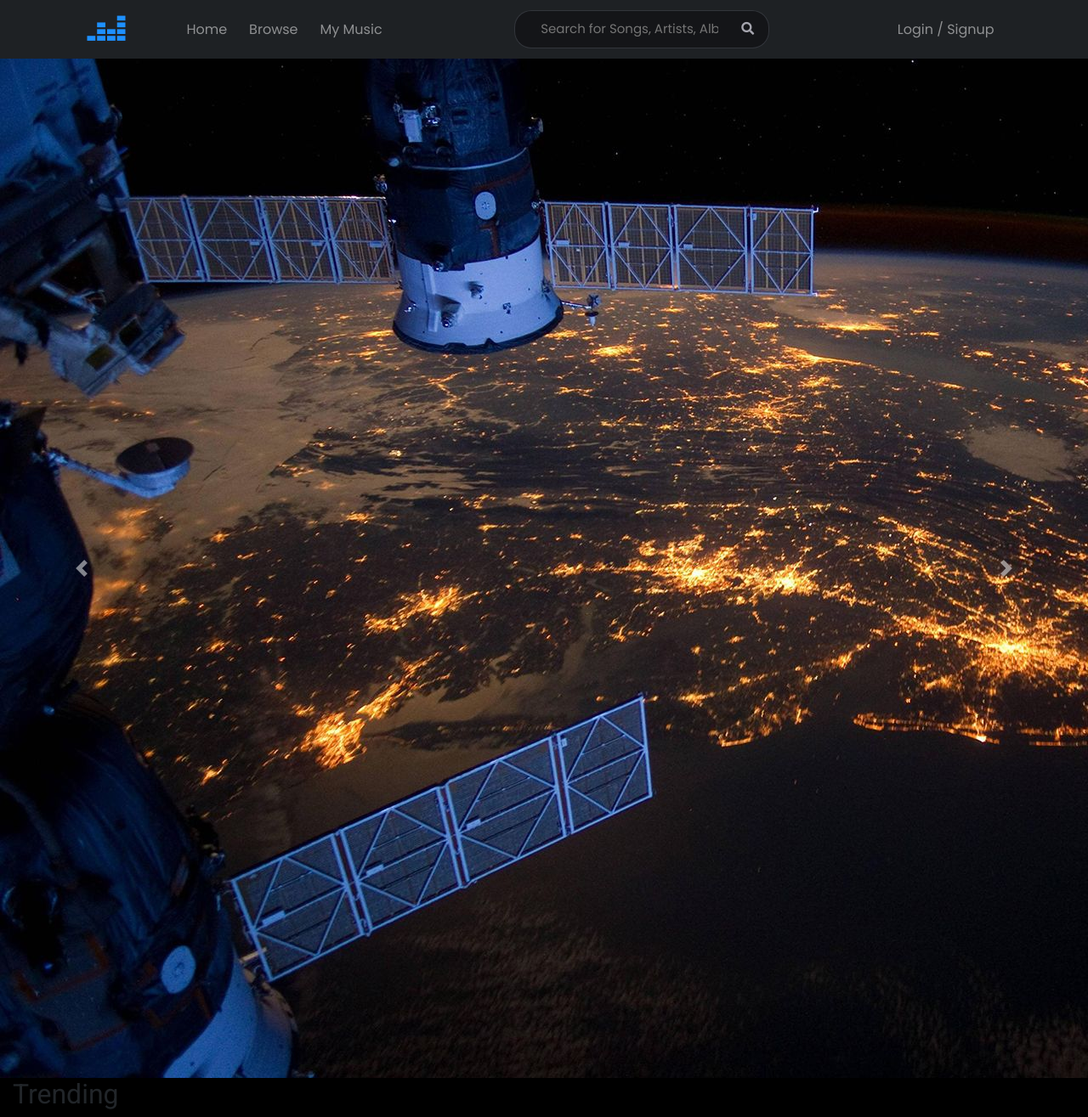
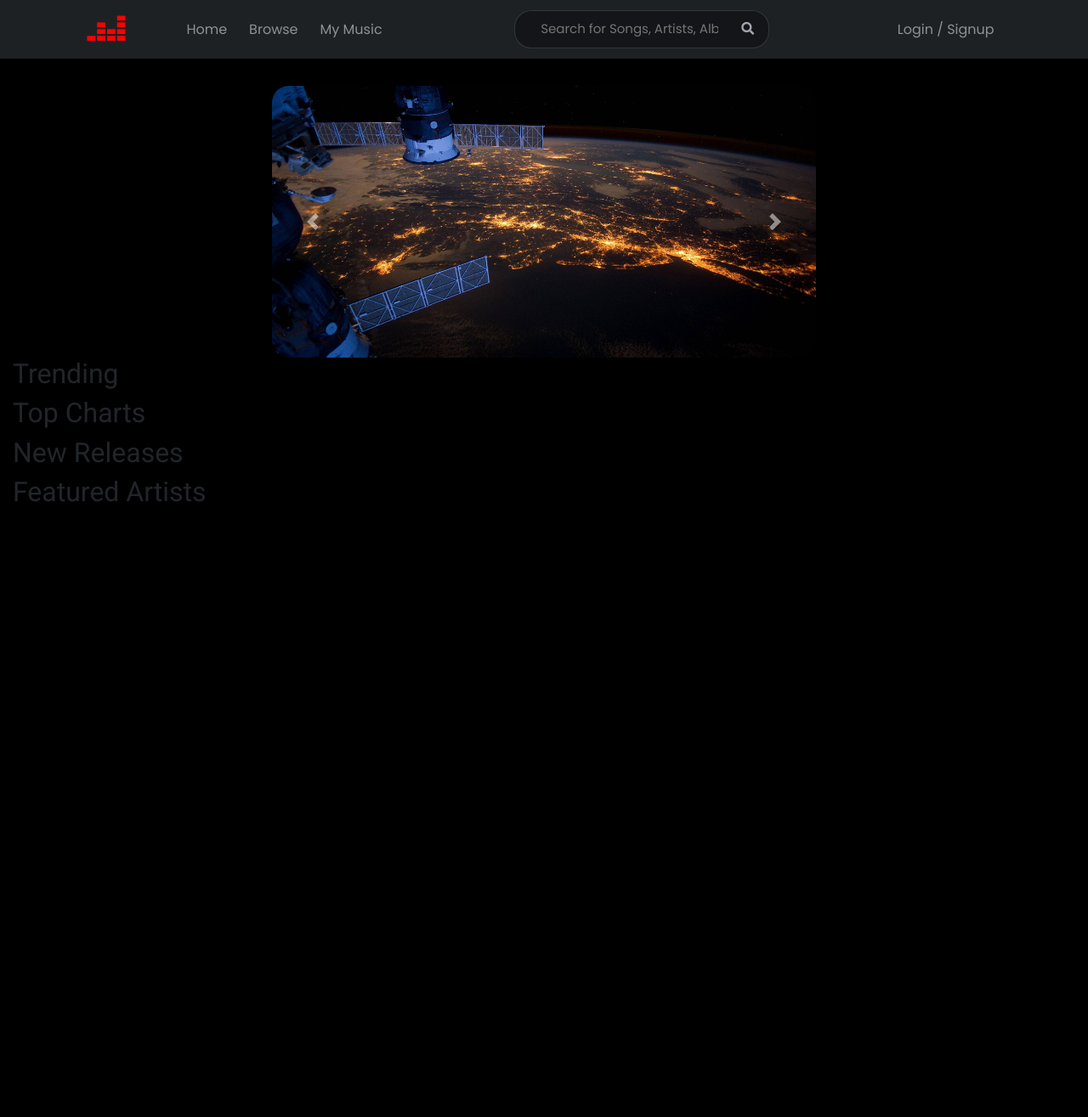
Before and after one commit to rishi4d/FYProject, a PHP site: page / in a window 1280 px wide. Shown: the whole page at 85% size. After the commit the page ends 590 px from the top, so only its background shows below. Run offline with PHP 8.4, Linux system fonts and the light colour scheme; some libraries are stand-ins or nearby versions.

Commit message:
Finished Carousel 1.0 and Added 4 sections.

```diff
--- a/index.html
+++ b/index.html
@@ -36,7 +36,7 @@
 
         <!-- NAVIGATION BAR -->
         <nav class="navbar navbar-expand-sm navbar-dark sticky-top">
-                <a class="navbar-brand" href="index.html"><i class="fab fa-deezer" style="color: dodgerblue; font-size: 2em;"></i></a>
+                <a class="navbar-brand" href="index.html"><i class="fab fa-deezer" style="color: red; font-size: 2em;"></i></a>
                 <div class="mr-auto" id="leftitems">
                     <ul class="navbar-nav">
                         <li class="nav-item">
@@ -70,17 +70,17 @@
         </nav>
 
         <!-- CAROUSEL -->
-        <div class="carousel slide" id="slides" data-ride="carousel">
+        <div class="carousel slide mx-auto" id="slides" data-ride="carousel">
 
             <div class="carousel-inner">
                 <div class="carousel-item active">
-                    <img src="img/127369.jpg" alt="">
+                    <img id="slimg" src="img/127369.jpg" alt="">
                 </div>
                 <div class="carousel-item">
-                    <img src="img/86703.jpg">
+                    <img id="slimg" src="img/86703.jpg" alt="">
                 </div>
                 <div class="carousel-item">
-                    <img src="img/86737.jpg">
+                    <img id="slimg" src="img/86737.jpg" alt="">
                 </div>
             </div>
 
@@ -97,8 +97,20 @@
         <!-- SECTION -->
         <div class="container-fluid">
             <div class="row">
-                <div class="col-12 col-sm-12">
+                <div id="trending" class="col-12 col-sm-12">
                     <h2>Trending </h2>
+                </div>
+
+                <div id="secondsection" class="col-12 col-sm-12">
+                    <h2>Top Charts</h2>
+                </div>
+
+                <div id="secondsection" class="col-12 col-sm-12">
+                    <h2>New Releases</h2>
+                </div>
+
+                <div id="secondsection" class="col-12 col-sm-12">
+                    <h2>Featured Artists</h2>
                 </div>
             </div>
         </div>
--- a/style.css
+++ b/style.css
@@ -165,3 +165,23 @@ nav{
     outline: none;
     color: rgb(166, 166, 175);
 }
+
+/* CAROUSEL */
+
+.carousel{
+    margin-top: 2rem;
+    width: 50%;
+}
+
+.carousel-inner{
+    height: 40vh;
+    border-radius: 20px;
+}
+
+#slimg{
+    height: 40vh;
+    width: 100%;
+    object-fit: fill;
+}
+
+/* SECTIONS */
```
